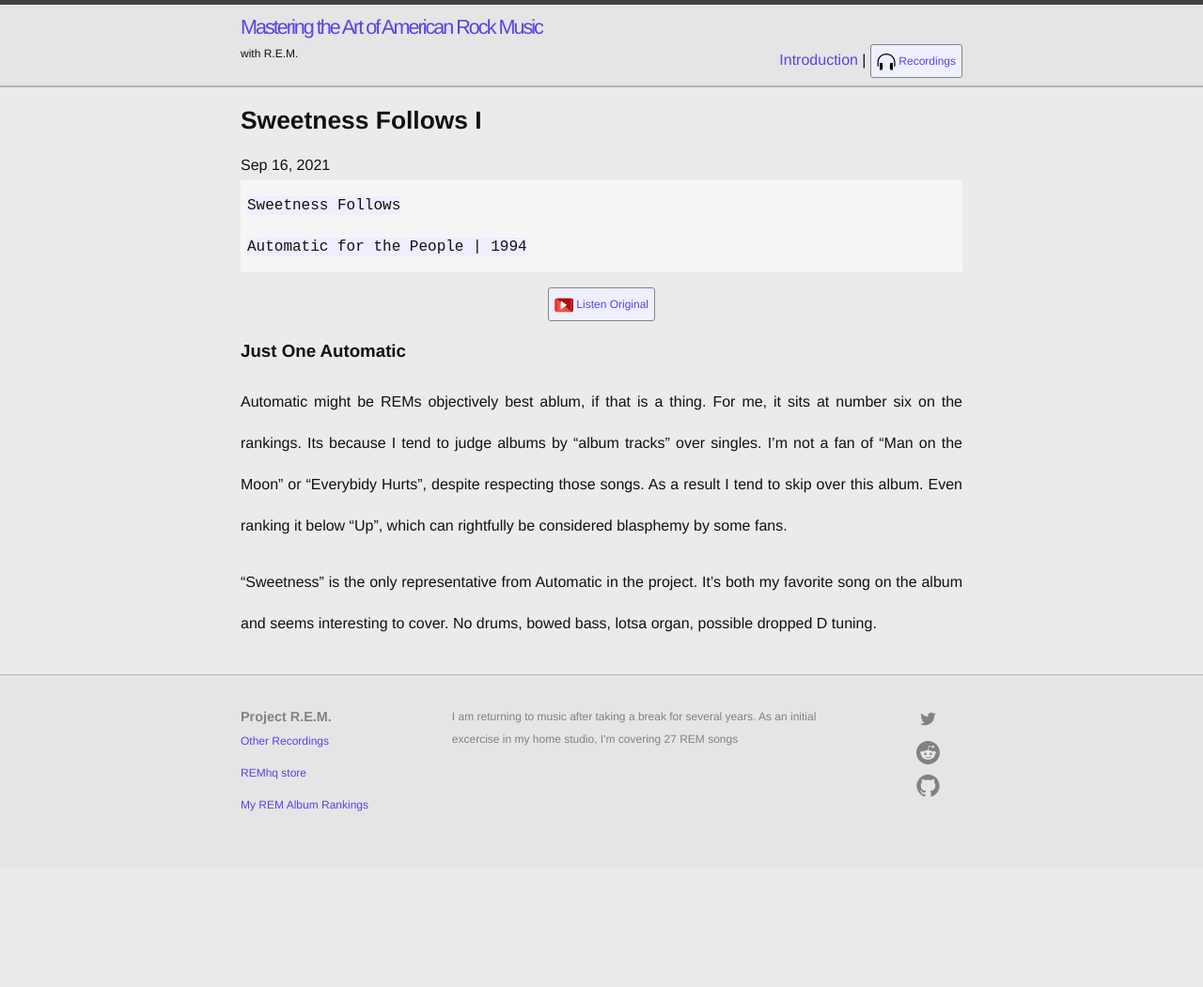
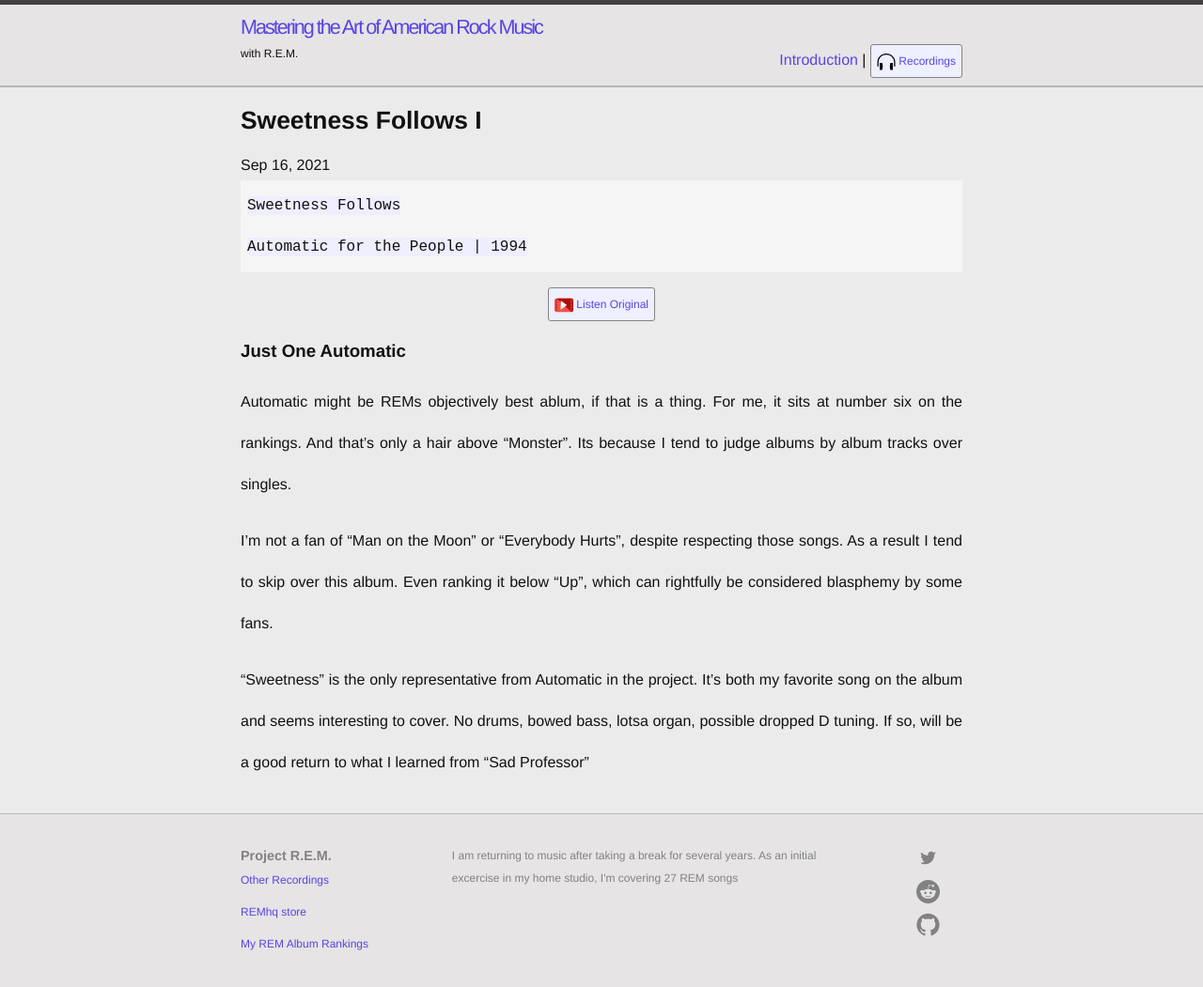
Before and after one commit to slatron/slatron.github.io, a Jekyll site: the page built from _posts/2021-11-06-21-sweetness-1.md, in a window 1280 px wide and 1073 px high. Shown: the top 1051 px of the window at 94% size. Built offline with Jekyll 4.4.1, drawn with Linux system fonts in a browser that asks for light colours.

Commit message:
update sweet

```diff
--- a/_posts/2021-11-06-21-sweetness-1.md
+++ b/_posts/2021-11-06-21-sweetness-1.md
@@ -15,6 +15,8 @@
 
 ### Just One Automatic
 
-Automatic might be REMs objectively best ablum, if that is a thing. For me, it sits at number six on the rankings. Its because I tend to judge albums by "album tracks" over singles. I'm not a fan of "Man on the Moon" or "Everybidy Hurts", despite respecting those songs. As a result I tend to skip over this album. Even ranking it below "Up", which can rightfully be considered blasphemy by some fans.
+Automatic might be REMs objectively best ablum, if that is a thing. For me, it sits at number six on the rankings. And that's only a hair above "Monster". Its because I tend to judge albums by album tracks over singles.
 
-"Sweetness" is the only representative from Automatic in the project. It's both my favorite song on the album and seems interesting to cover. No drums, bowed bass, lotsa organ, possible dropped D tuning.
+I'm not a fan of "Man on the Moon" or "Everybody Hurts", despite respecting those songs. As a result I tend to skip over this album. Even ranking it below "Up", which can rightfully be considered blasphemy by some fans.
+
+"Sweetness" is the only representative from Automatic in the project. It's both my favorite song on the album and seems interesting to cover. No drums, bowed bass, lotsa organ, possible dropped D tuning. If so, will be a good return to what I learned from "Sad Professor"
--- a/songs.js
+++ b/songs.js
@@ -1,6 +1,7 @@
 const songs = [
-  "Sweetness Follows",
   "Turn You Inside Out",
   "Begin the Begin",
   "Carnival of Sorts (Boxcar)"
 ]
+
+// Bonus - Electrolite
```
Also changed, not shown: _posts/2021-02-06-begin-the-begin.md (+5 -2 lines).
